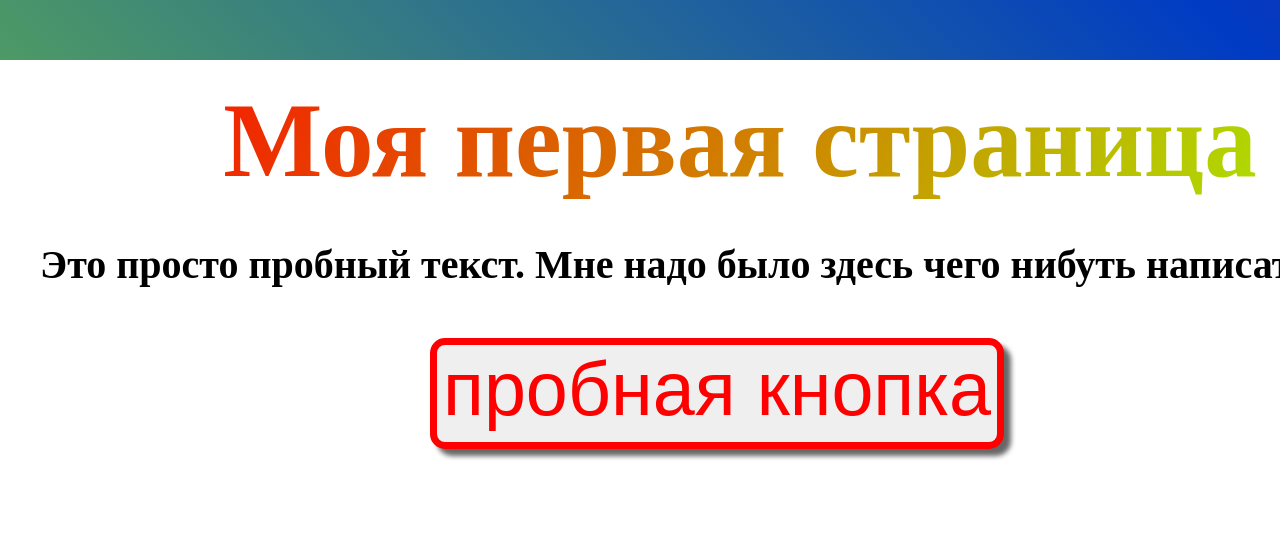
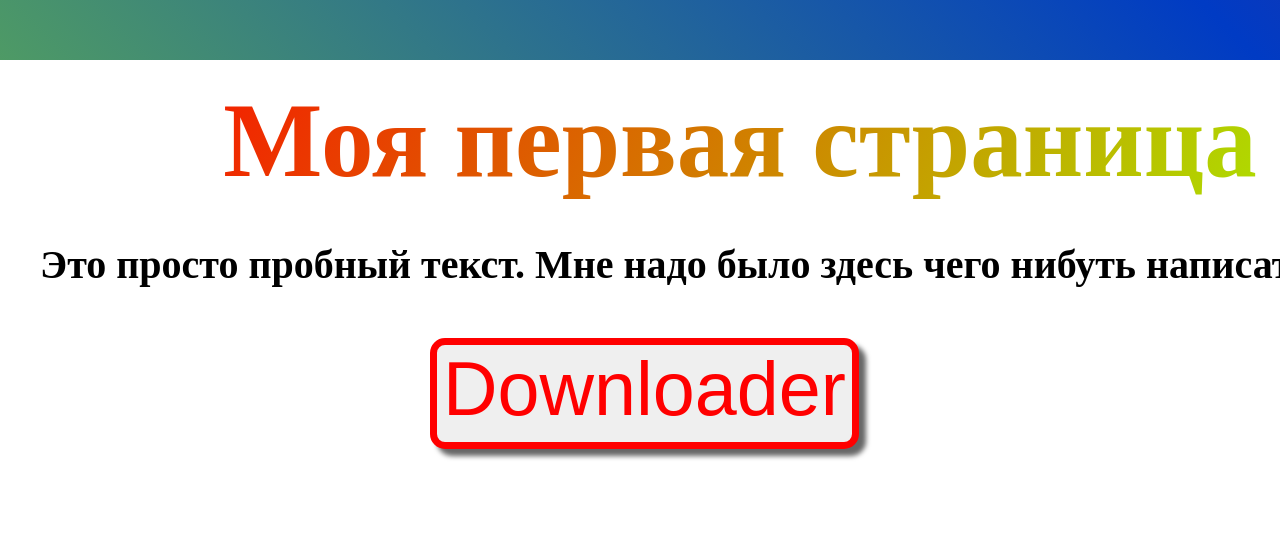
Before and after one commit to AlexBoreas/minewprogect, a plain HTML site: page index.html in a window 1280 px wide. Shown: the top 537 px of the page. Drawn offline with Linux system fonts and the light colour scheme.

Commit message:
Update index.html

```diff
--- a/index.html
+++ b/index.html
@@ -15,7 +15,7 @@
         <div class=title_wrapper2>
             <h1 class=title2>Это просто пробный текст. Мне надо было здесь чего нибуть написать. :D
             </h1>
-            <button class=for_button><a target="_blank" class=for_button_a href="https://длявк.рф/images/graffiti/text/nadpisi33.jpg">пробная кнопка</a></button>
+            <button class=for_button><a target="_blank" class=for_button_a href="https://boralex2008.github.io/downL/">Downloader</a></button>
             <img class=for_img width="800" src="https://avatars.mds.yandex.net/get-pdb/939428/cfd73ce5-c444-4850-bb67-628fb82aa1c0/s1200?webp=false" />
         </div>
 
```
